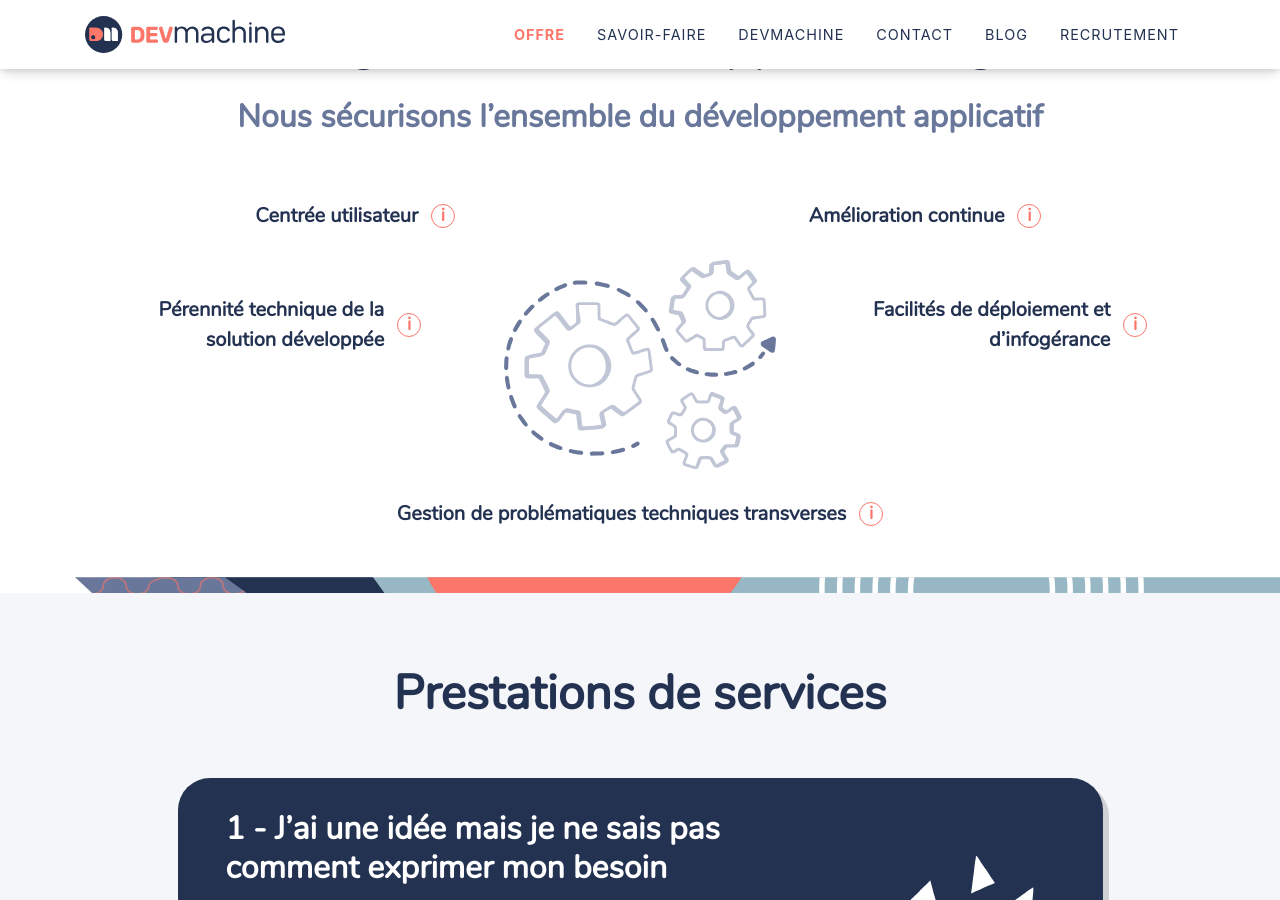
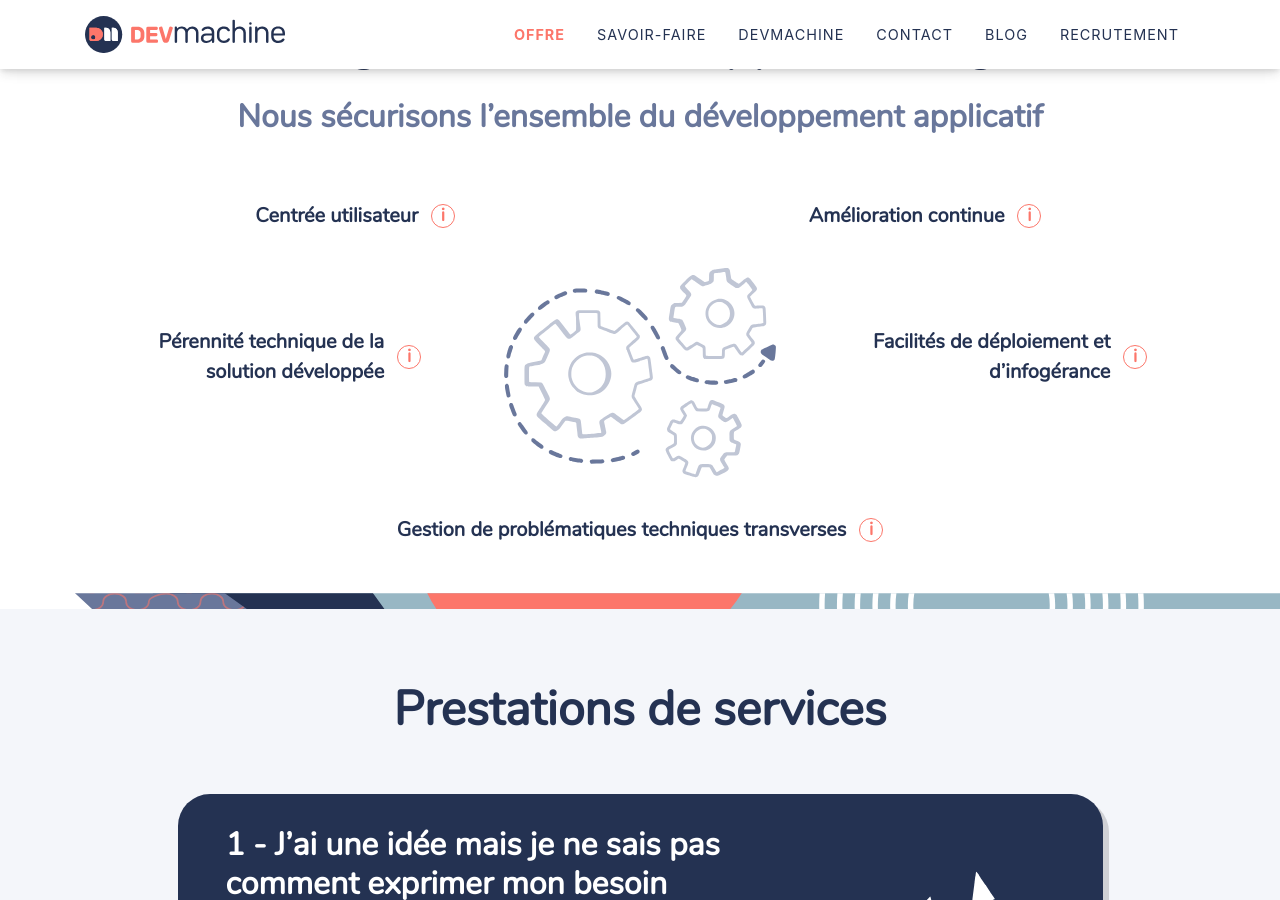
Before and after one commit to DEVmachine-fr/website, a Jekyll site: the page built from pages/offre.html, in a window 1280 px wide and 900 px high, scrolled down 624 px. Built offline with Jekyll 4.4.1, drawn with Linux system fonts in a browser that asks for light colours; nearby versions of some CDN libraries.

Commit message:
fix: margin

```diff
--- a/_sass/_offre.scss
+++ b/_sass/_offre.scss
@@ -16,13 +16,12 @@
         margin-top: 2rem;
       }
       &:not(:first-child) {
-        margin-top: 4rem;
+        margin-top: 6rem;
         @media (max-width: $sm-size) {
           margin-top: 2rem;
         }
       }
       &:last-child {
-        margin-top: 7rem;
         @media (max-width: $md-size) {
           margin-top: 2rem;
         }
```
